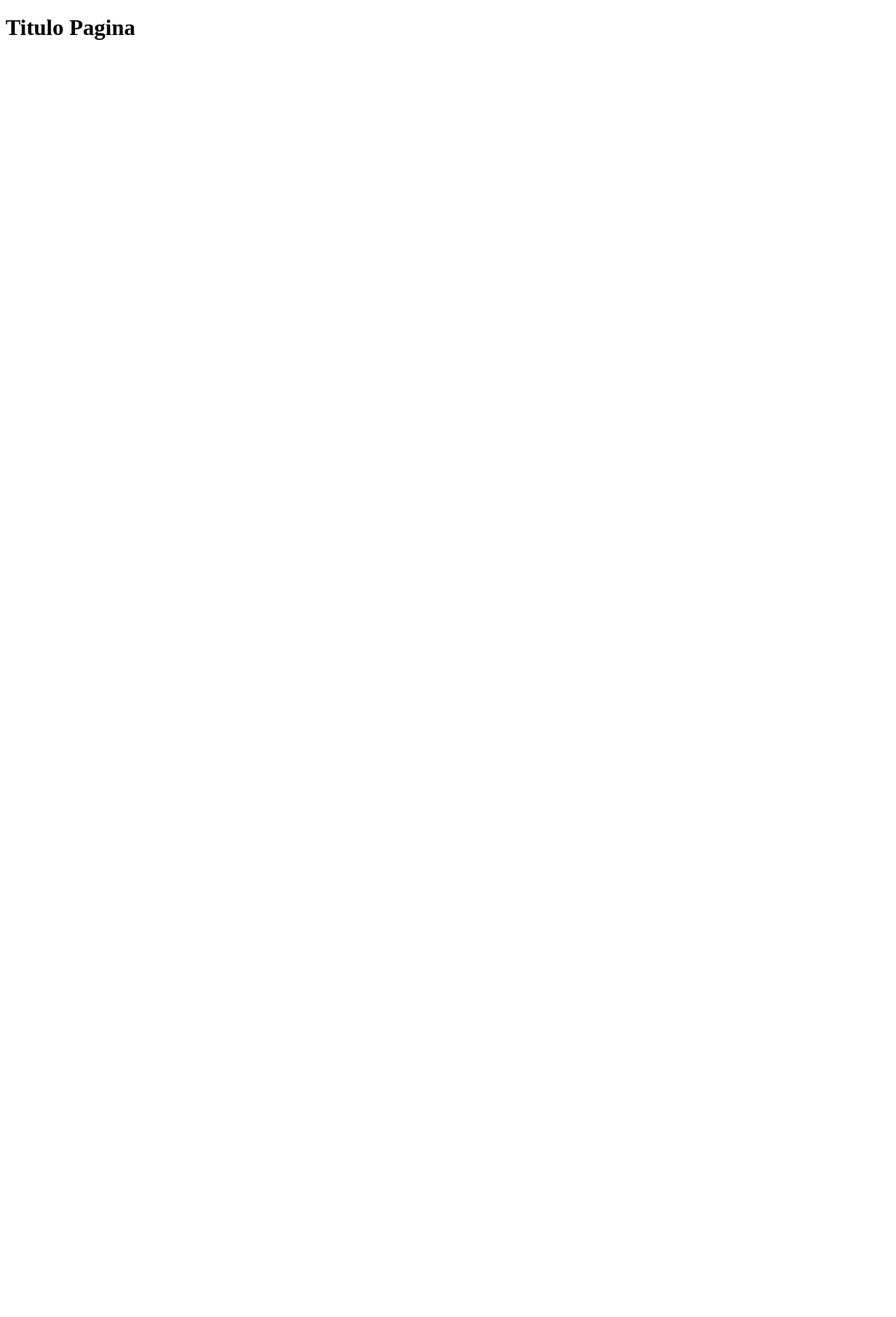
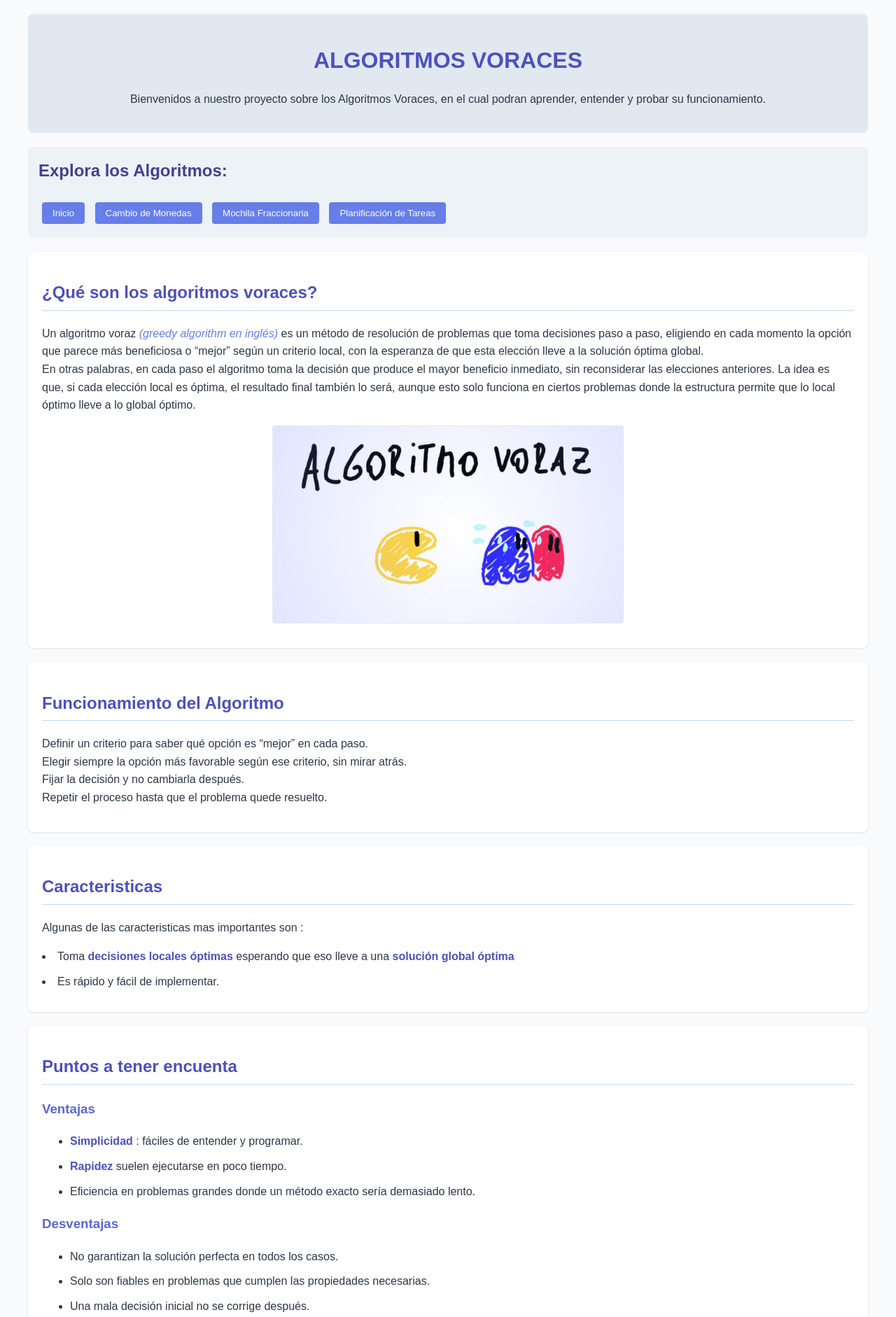
Before and after one commit to Reycamilo/proyecto-voraz, a plain HTML site: page index.html in a window 1280 px wide. Shown: the top 1882 px of the page at 70% size. Before the commit the page ends 800 px from the top, so only its background shows below. Drawn offline with Linux system fonts and the light colour scheme.

Commit message:
Index terminado, se crean los demas arhivos

```diff
--- /dev/null
+++ b/Css/index.css
@@ -0,0 +1,113 @@
+/* styles.css - Estilo minimalista con paleta fría elegante */
+
+/* Estilos generales */
+body {
+    font-family: 'Arial', sans-serif;
+    line-height: 1.6;
+    color: #2d3748;
+    background-color: #f8fafc;
+    max-width: 1200px;
+    margin: 0 auto;
+    padding: 0 20px;
+}
+
+/* Encabezado */
+header {
+    background-color: #e2e8f0;
+    padding: 20px;
+    border-radius: 8px;
+    margin: 20px 0;
+    text-align: center;
+}
+
+header h1 {
+    color: #4c51bf;
+    margin-bottom: 10px;
+}
+
+/* Navegación */
+nav {
+    background-color: #edf2f7;
+    padding: 15px;
+    border-radius: 8px;
+    margin: 20px 0;
+}
+
+nav h2 {
+    color: #434190;
+    margin-top: 0;
+}
+
+nav button {
+    background-color: #667eea;
+    color: white;
+    border: none;
+    padding: 8px 15px;
+    margin: 5px;
+    border-radius: 4px;
+    cursor: pointer;
+    transition: background-color 0.3s;
+}
+
+nav button:hover {
+    background-color: #5a67d8;
+}
+
+/* Secciones */
+section {
+    background-color: white;
+    padding: 20px;
+    border-radius: 8px;
+    margin: 20px 0;
+    box-shadow: 0 1px 3px rgba(0,0,0,0.1);
+}
+
+section h2 {
+    color: #4c51bf;
+    border-bottom: 1px solid #c3dafe;
+    padding-bottom: 5px;
+}
+
+section h3 {
+    color: #5a67d8;
+}
+
+/* Listas */
+ul, li {
+    margin: 10px 0;
+}
+
+/* Imágenes */
+img {
+    display: block;
+    max-width: 100%;
+    height: auto;
+    margin: 15px auto;
+    border-radius: 4px;
+    border: 1px solid #e2e8f0;
+}
+
+/* Pie de página */
+footer {
+    background-color: #e2e8f0;
+    padding: 15px;
+    border-radius: 8px;
+    margin: 20px 0;
+    color: #4a5568;
+}
+
+footer hr {
+    border: 0;
+    height: 1px;
+    background-color: #cbd5e0;
+    margin-bottom: 15px;
+}
+
+/* Elementos de texto */
+strong {
+    color: #4c51bf;
+}
+
+i {
+    color: #667eea;
+}
--- a/index.html
+++ b/index.html
@@ -4,8 +4,114 @@
     <meta charset="UTF-8">
     <meta name="viewport" content="width=device-width, initial-scale=1.0">
     <title>Algoritmos Voraces</title>
+    <link rel="stylesheet" href="/Css/index.css">
 </head>
 <body>
-    <h1>Titulo Pagina</h1>
+
+    <header>
+        <!-- TITULO principal -->
+        <h1>ALGORITMOS VORACES</h1>
+
+        <p>Bienvenidos a nuestro proyecto sobre los Algoritmos Voraces, en el cual podran aprender, entender y probar su funcionamiento. </p>
+
+    </header>
+
+<!-- Menu de navegacion para los algoritmos -->
+    <nav>
+        <h2>Explora los Algoritmos:</h2>
+        <div>
+            <a href="index.html"><button>Inicio</button></a>
+            <a href="cambioMoneda.html"><button>Cambio de Monedas</button></a>
+            <a href="mochila.html"><button>Mochila Fraccionaria</button></a>
+            <a href="algoritmo3.html"><button>Planificación de Tareas</button></a>
+        </div>
+    </nav>
+
+
+    <!-- Descripcion Del concepto -->
+    <section>
+
+        <h2>¿Qué son los algoritmos voraces?</h2>
+        <p>
+            Un algoritmo voraz <i>(greedy algorithm en inglés)</i> es un método de resolución de problemas que toma decisiones paso a paso, eligiendo en cada momento la opción que parece más beneficiosa o “mejor” según un criterio local, con la esperanza de que esta elección lleve a la solución óptima global.
+
+            <br>
+
+            En otras palabras, en cada paso el algoritmo toma la decisión que produce el mayor beneficio inmediato, sin reconsiderar las elecciones anteriores. La idea es que, si cada elección local es óptima, el resultado final también lo será, aunque esto solo funciona en ciertos problemas donde la estructura permite que lo local óptimo lleve a lo global óptimo.
+        </p>
+
+        <img src="/img/voraz.jpg" width="500">
+
+
+    </section>
+
+    <!-- APARTADO DEL FUNCIONAMIENTO -->
+    <section>
+
+        <h2>Funcionamiento del Algoritmo</h2>
+
+        <p>
+            Definir un criterio para saber qué opción es “mejor” en cada paso.<br>
+            Elegir siempre la opción más favorable según ese criterio, sin mirar atrás.<br>Fijar la decisión y no cambiarla después.<br>
+            Repetir el proceso hasta que el problema quede resuelto.<br>
+        </p>
+
+    </section>
+
+<!-- CARACTEROISTICAS -->
+    <section>
+
+        <h2>Caracteristicas </h2>
+        <p>Algunas de las caracteristicas mas importantes son :</p>
+        <lu>
+            <li>Toma <strong>decisiones locales óptimas</strong> esperando que eso lleve a una <strong>solución global óptima</strong></li>
+            <li>Es rápido y fácil de implementar.</li>
+        </lu>
+
+    </section>
+
+    <!-- VENTAJAS Y DESVENTAJAS -->
+    <section>
+
+        <h2>Puntos a tener encuenta</h2>
+
+        <h3>Ventajas</h3>
+        <ul>
+            <li><strong>Simplicidad</strong> : fáciles de entender y programar.</li>
+            <li><strong>Rapidez</strong> suelen ejecutarse en poco tiempo.</li>
+            <li>Eficiencia en problemas grandes donde un método exacto sería demasiado lento.</li>
+        </ul>
+
+        <h3>Desventajas</h3>
+        <ul>
+            <li>No garantizan la solución perfecta en todos los casos.</li>
+            <li>Solo son fiables en problemas que cumplen las propiedades necesarias.</li>
+            <li>Una mala decisión inicial no se corrige después.</li>
+        </ul>
+
+    </section>
+
+    <!-- un ejemplo para dar -->
+    <section>
+
+        <h3>Ejemplo de Compresion</h3>
+        <p>Si queremos dar cambio con monedas y siempre usamos primero la moneda de mayor valor posible, ese sería un enfoque voraz. Funcionará bien en algunos sistemas de monedas, pero en otros puede que no dé el cambio óptimo.</p>
+
+    </section>
+
+    <!-- Un basico Pie de pagina -->
+    <footer>
+        <hr>
+        <p><strong>Integrantes del proyecto:</strong></p>
+        <ul>
+            <li>Osvin Jossue Alvarado Leiva - jossuealvarado29@gmail.com</li>
+            <li>Jose Camilo Alvarado Leiva - josecamilo2404@gmail.com</li>
+        </ul>
+    </footer>
+
+
 </body>
+
+
+
 </html>
```
Also changed, not shown: cambioMoneda.html (added, +32 -0 lines), Js/algoritmo3.js (added), Js/cambioMoneda.js (added), Js/mochila.js (added), algoritmo3.html (added), img/voraz.jpg (added), mochila.html (added).
